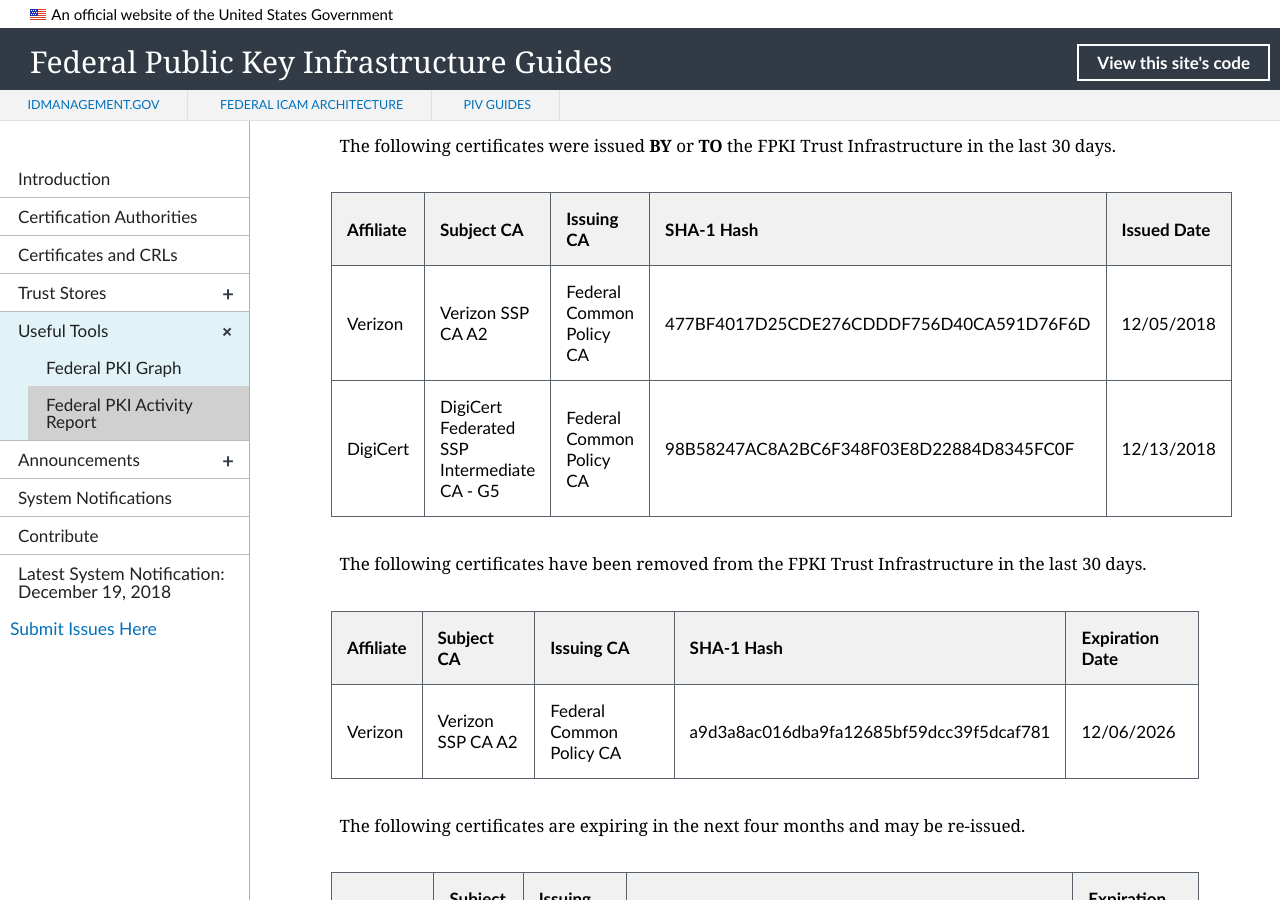
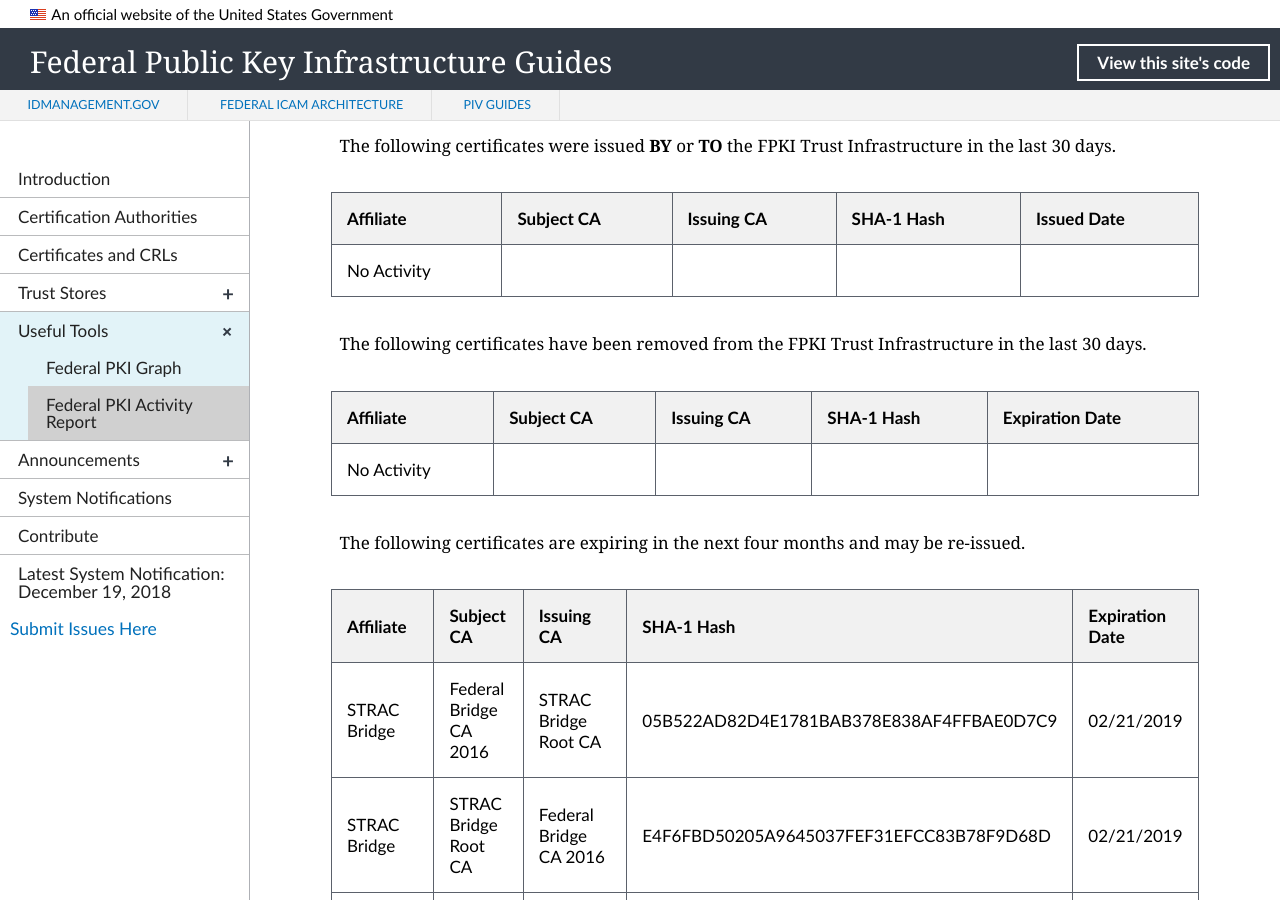
Before and after one commit to GSA/fpki-guides, a Jekyll site: the page built from _tools/03_fpki_activity_report.md, in a window 1280 px wide and 900 px high, scrolled down 1644 px. Built offline with Jekyll 4.4.1, drawn with Linux system fonts in a browser that asks for light colours; nearby versions of some CDN libraries; library files that are not in the unit come from our copies; some of the changed text lies outside the part shown.

Commit message:
Update Cert Activity
Fixes #396

```diff
--- a/_tools/03_fpki_activity_report.md
+++ b/_tools/03_fpki_activity_report.md
@@ -30,14 +30,13 @@
 
 | Affiliate | Subject CA | Issuing CA | SHA-1 Hash | Issued Date |
 | --------- | ---------- | ---------- | ------ | ------ |
-| Verizon | Verizon SSP CA A2 | Federal Common Policy CA | 477BF4017D25CDE276CDDDF756D40CA591D76F6D | 12/05/2018 |
-| DigiCert | DigiCert Federated SSP Intermediate CA - G5 | Federal Common Policy CA | 98B58247AC8A2BC6F348F03E8D22884D8345FC0F | 12/13/2018 |
+| No Activity | | | | |
 
 The following certificates have been removed from the FPKI Trust Infrastructure in the last 30 days.
 
 | Affiliate | Subject CA | Issuing CA | SHA-1 Hash | Expiration Date |
 | --------- | ---------- | ---------- | ------ | ------ |
-| Verizon | Verizon SSP CA A2 | Federal Common Policy CA | a9d3a8ac016dba9fa12685bf59dcc39f5dcaf781 | 12/06/2026 |
+| No Activity | | | | |
 
 The following certificates are expiring in the next four months and may be re-issued.
 
```
Also changed, not shown: other parts of _tools/03_fpki_activity_report.md (+1 -1 lines).
